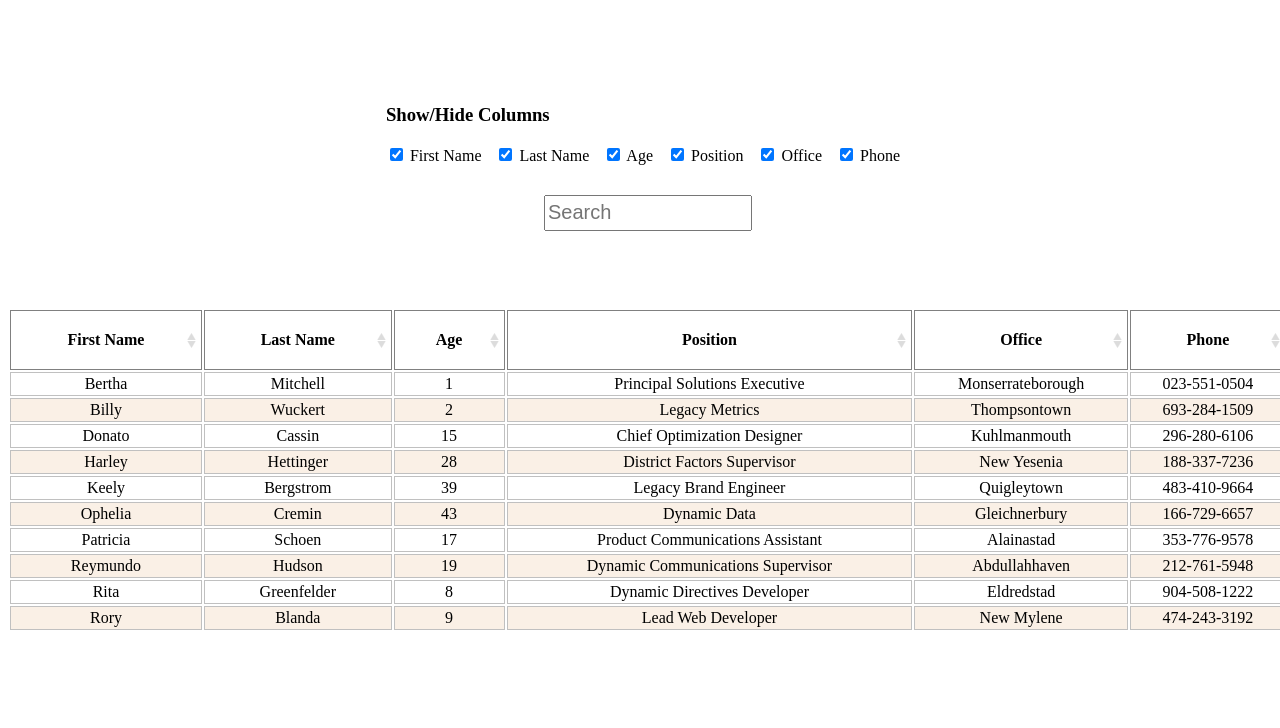
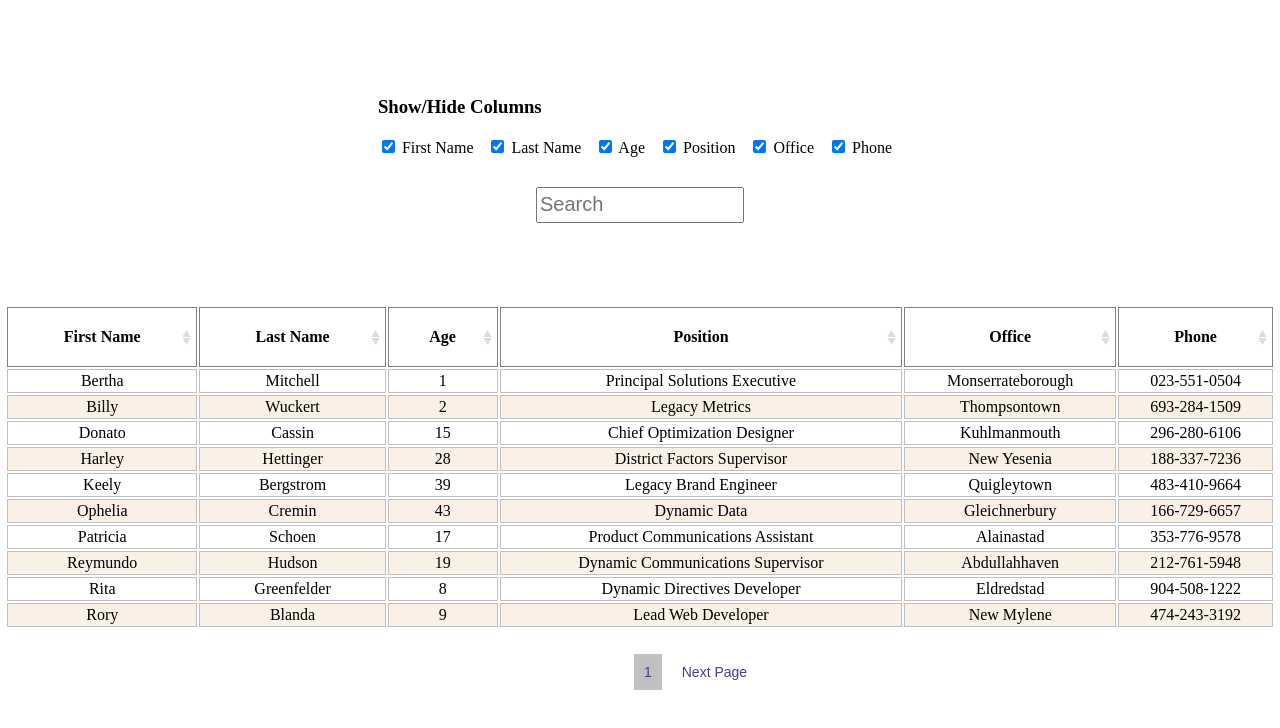
Before and after one commit to billdevcode/javascript-data-table, a plain HTML site: page index.html in a window 1280 px wide. Both pictures are taken after a click on the element "First Name". Drawn offline with Linux system fonts and the light colour scheme.

Commit message:
Add pagination feature, helper methods and basic styling

```diff
--- a/main.js
+++ b/main.js
@@ -3,7 +3,6 @@ var cacheData = {};
 
 const sortDataAsc = (key, data) => {
   if (cacheData[key] && cacheData[key].asc) {
-    console.log(cacheData)
     sortedData = cacheData[key].asc;
   } else {
     sortedData = data.concat().sort( (a,b) => {
@@ -22,7 +21,6 @@ const sortDataAsc = (key, data) => {
 
 const sortDataDesc = (key, data) => {
   if (cacheData[key] && cacheData[key].desc) {
-    console.log(cacheData)
     sortedData = cacheData[key].desc;
   } else {
     sortedData = data.concat().sort( (a,b) => {
@@ -38,3 +36,29 @@ const sortDataDesc = (key, data) => {
   }
   return sortedData;
 }
+
+const initPage1Button = () => {
+  let allPageButtons = document.getElementsByClassName('table-controls-pages');
+  for (let i = 0; i < allPageButtons.length; i++) {
+    allPageButtons[i].classList.remove('table-controls-pages--active');
+  }
+  let page1Button = document.getElementsByClassName('page-1')[0];
+  page1Button.classList.add('table-controls-pages--active');
+}
+
+const hidePreviousAndNextButtons = (pageNumber, buttonsLength) => {
+  let previousButton = document.getElementsByClassName('table-controls-previous')[0];
+  let nextButton = document.getElementsByClassName('table-controls-next')[0];
+
+  if (pageNumber === '1') {
+    previousButton.style.visibility = 'hidden';
+  } else {
+    previousButton.style.visibility = 'visible';
+  }
+
+  if (pageNumber === buttonsLength.toString()) {
+    nextButton.style.visibility = 'hidden';
+  } else {
+    nextButton.style.visibility = 'visible';
+  }
+}
--- a/styles.css
+++ b/styles.css
@@ -1,6 +1,8 @@
 html, body {
   width: 100%;
   height: 100%;
+  margin: 0;
+  padding: 0;
 }
 
 .menu-dashboard {
@@ -25,12 +27,9 @@ html, body {
   font-size: 20px;
 }
 
-.submit-button {
-
-}
-
 .data-table {
   width: 100%;
+  padding: 5px;
 }
 
 .table-row-headings th {
@@ -38,10 +37,6 @@ html, body {
   padding: 20px;
   border: 1px solid gray;
   cursor: pointer;
-}
-
-.data-toggle {
-
 }
 
 .table-row-data td {
@@ -53,3 +48,35 @@ html, body {
 .table-row-data:nth-child(odd) {
   background-color: linen;
 }
+
+.table-controls-bar {
+  margin-top: 20px;
+  display: flex;
+  align-items: center;
+  justify-content: center;
+}
+
+.table-controls-pages,
+.table-controls {
+  margin-right: 10px;
+  padding: 10px;
+  outline: none;
+  text-decoration: none;
+  border: none;
+  background-color: white;
+  color: darkslateblue;
+  font-size: 14px;
+  cursor: pointer;
+}
+
+.table-controls-pages--active {
+  background-color: silver;
+}
+
+.table-controls-previous {
+  float: left;
+}
+
+.table-controls-next {
+  float: right;
+}
--- a/table.js
+++ b/table.js
@@ -28,9 +28,11 @@
       title: 'Phone'
     }
   ];
-  let table, tr, th, td, input;
+  const paginationRow = 10;
+  const paginationList = {};
+  let table, tr, th, td, input, div, span, btn;
 
-  const createTableHeadings = (sortClassName=null) => {
+  const createTableHeadings = (keyForSort=null, sortClassName=null) => {
     tr = document.createElement('tr');
     tr.classList.add('table-row-headings');
     for (let i = 0; i < tableHeadings.length; i++) {
@@ -43,8 +45,8 @@
       th.onclick = (ev, key) => {
         clickToSortData(ev, tableHeadings[i].key);
       };
-      if (sortClassName !== null) {
-          th.classList.add(sortClassName);
+      if (keyForSort === tableHeadings[i].key && sortClassName) {
+        th.classList.add(sortClassName);
       }
       inputs = document.getElementsByClassName('data-toggle');
 
@@ -59,6 +61,14 @@
     table.appendChild(tr)
   }
 
+  const onFocusData = (cellData) => {
+    console.log(cellData);
+  }
+
+  const onBlurData = (cellData) => {
+    console.log(cellData);
+  }
+
   const createTableFromData = (data) => {
     for (let i = 0; i < data.length; i++) {
       tr = document.createElement('tr');
@@ -68,6 +78,7 @@
         td.classList.add(`${key}-data`);
         td.classList.add('data-cell');
         td.appendChild(document.createTextNode(data[i][key]));
+        td.contentEditable="true";
         tr.appendChild(td);
       }
       table.appendChild(tr)
@@ -83,18 +94,143 @@
     const heading = ev.currentTarget;
     clearTableData();
     if (heading.classList.contains('ascending')) {
-      createTableHeadings('descending');
-      createTableFromData(sortDataDesc(key, jsonSampleData));
+      createTableHeadings(key, 'descending');
+      buildTable(sortDataDesc(key, jsonSampleData));
     } else {
-      createTableHeadings('ascending');
-      createTableFromData(sortDataAsc(key, jsonSampleData));
+      createTableHeadings(key, 'ascending');
+      buildTable(sortDataAsc(key, jsonSampleData));
     }
+    initPage1Button();
+  }
+
+  const createPaginationList = (data) => {
+    let count = 1;
+    for (let i = 0; i < data.length; i+paginationRow) {
+      paginationList[count] = data.slice(i, i+=paginationRow);
+      count++;
+    }
+    return paginationList;
+  }
+
+  const createPaginatedTable = (data, paginatedListKey=1) => {
+    const paginatedList = data[paginatedListKey];
+
+    for (let i = 0; i < paginatedList.length; i++) {
+      tr = document.createElement('tr');
+      tr.classList.add('table-row-data');
+      for (let key in paginatedList[i]) {
+        td = document.createElement('td');
+        td.classList.add(`${key}-data`);
+        td.classList.add('data-cell');
+        td.appendChild(document.createTextNode(paginatedList[i][key]));
+        td.contentEditable="true";
+        tr.appendChild(td);
+      }
+      table.appendChild(tr)
+    }
+  }
+
+  const buildTable = (dataCollection) => {
+    if (dataCollection.length > paginationRow) {
+      const paginatedList = createPaginationList(dataCollection);
+      createPaginatedTable(paginatedList);
+    } else {
+      createTableFromData(dataCollection);
+    }
+  }
+
+  const buildTableControls = (tableLength) => {
+    let tableControls = document.getElementsByClassName('table-controls-bar')[0];
+    if (tableControls !== undefined) {
+      tableControls.innerHTML = '';
+      div = tableControls;
+    } else {
+      div = document.createElement('div');
+      div.classList.add('table-controls-bar');
+    }
+
+    span = document.createElement('span');
+    span.classList.add('table-controls-left');
+    btn = document.createElement('button');
+    btn.classList.add('table-controls-previous');
+    btn.classList.add('table-controls');
+    btn.appendChild(document.createTextNode('Previous Page'));
+    btn.onclick = (ev) => {
+      goToPreviousPage(ev);
+    }
+    span.appendChild(btn);
+    div.appendChild(span);
+
+    span = document.createElement('span');
+    let count = 1, pageNum;
+    for (let i = 0; i < tableLength; i+paginationRow) {
+      btn = document.createElement('button');
+      btn.classList.add( `page-${count}`);
+      btn.classList.add('table-controls-pages');
+      btn.appendChild(document.createTextNode(count));
+      btn.onclick = (ev) => {
+        goToPage(ev);
+      }
+      span.appendChild(btn);
+      i+=paginationRow;
+      count++;
+    }
+    div.appendChild(span);
+
+    span = document.createElement('span');
+    span.classList.add('table-controls-right');
+    btn = document.createElement('button');
+    btn.classList.add('table-controls-next');
+    btn.classList.add('table-controls');
+    btn.appendChild(document.createTextNode('Next Page'));
+    btn.onclick = (ev) => {
+      goToNextPage(ev);
+    }
+    span.appendChild(btn);
+
+    div.appendChild(span);
+    body.appendChild(div);
+    let firstPageButton = document.getElementsByClassName('page-1')[0];
+    firstPageButton.classList.add('table-controls-pages--active');
+    let previousButton = document.getElementsByClassName('table-controls-previous')[0];
+    previousButton.style.visibility = 'hidden';
+  }
+
+  const goToPage = (ev) => {
+    let pageButton = ev.currentTarget;
+    let pageNumber = pageButton.innerHTML;
+    let allPageButtons = document.getElementsByClassName('table-controls-pages');
+
+    if (!pageButton.classList.contains('table-controls-pages--active')) {
+      for (let i = 0; i < allPageButtons.length; i++) {
+        allPageButtons[i].classList.remove('table-controls-pages--active');
+      }
+      hidePreviousAndNextButtons(pageNumber, allPageButtons.length);
+      pageButton.classList.add('table-controls-pages--active');
+      clearTableData();
+      createTableHeadings();
+      createPaginatedTable(paginationList, pageNumber);
+    }
+  }
+
+  const goToPreviousPage = (ev) => {
+    let activePage = document.getElementsByClassName('table-controls-pages--active')[0].innerHTML;
+    let previousPage = document.getElementsByClassName(`page-${activePage-1}`)[0];
+    previousPage.click();
+  }
+
+  const goToNextPage = (ev) => {
+    let activePage = document.getElementsByClassName('table-controls-pages--active')[0].innerHTML;
+    activePage = parseInt(activePage);
+    let nextPage = document.getElementsByClassName(`page-${activePage+1}`)[0];
+    nextPage.click();
   }
 
   table = document.createElement('table');
   table.classList.add('data-table');
   createTableHeadings();
-  createTableFromData(jsonSampleData);
+  buildTable(jsonSampleData);
   fragment.appendChild(table);
   body.appendChild(fragment);
+  buildTableControls(jsonSampleData.length);
 })();
```
Also changed, not shown: index.html (+0 -3 lines).
